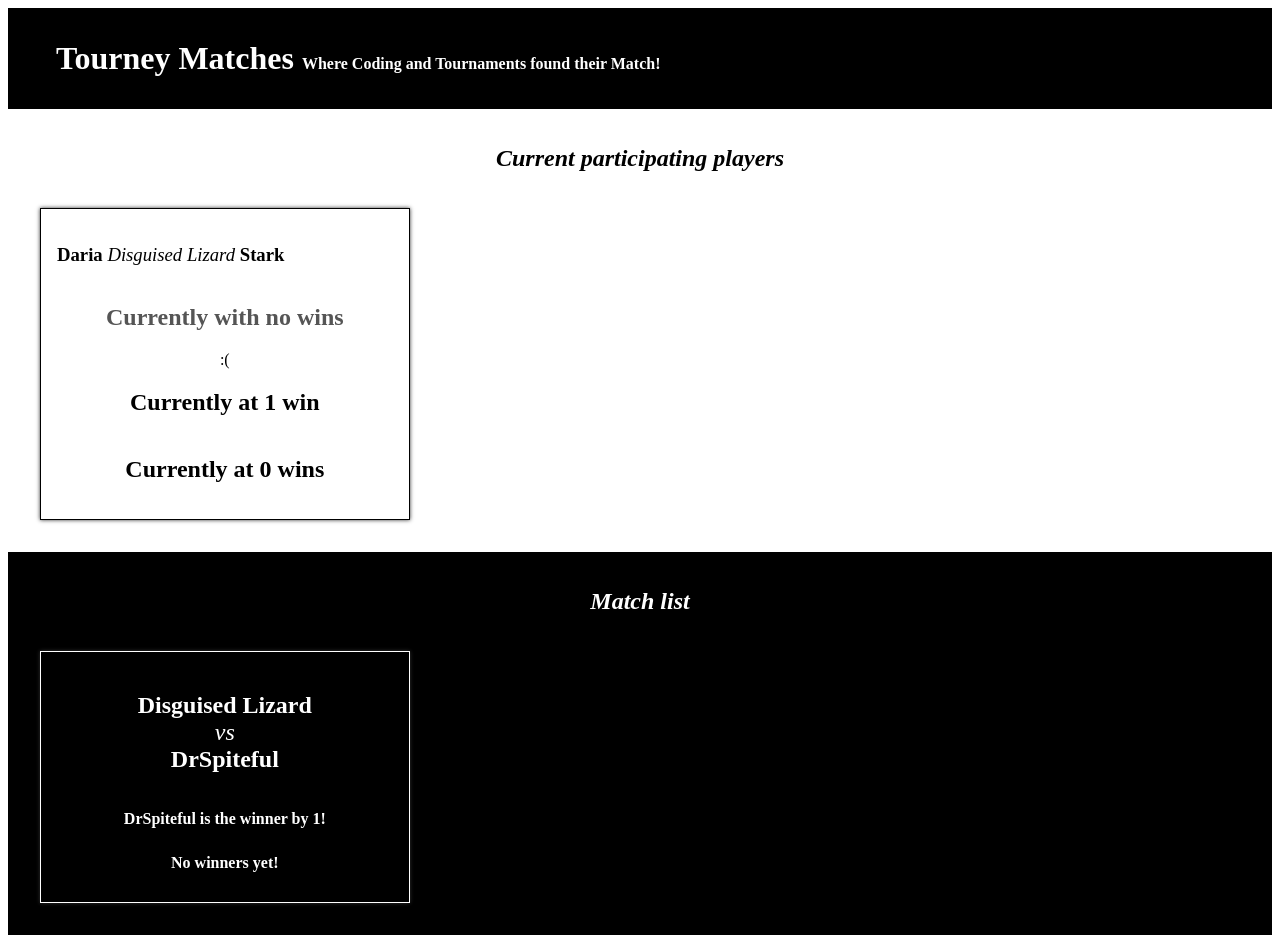
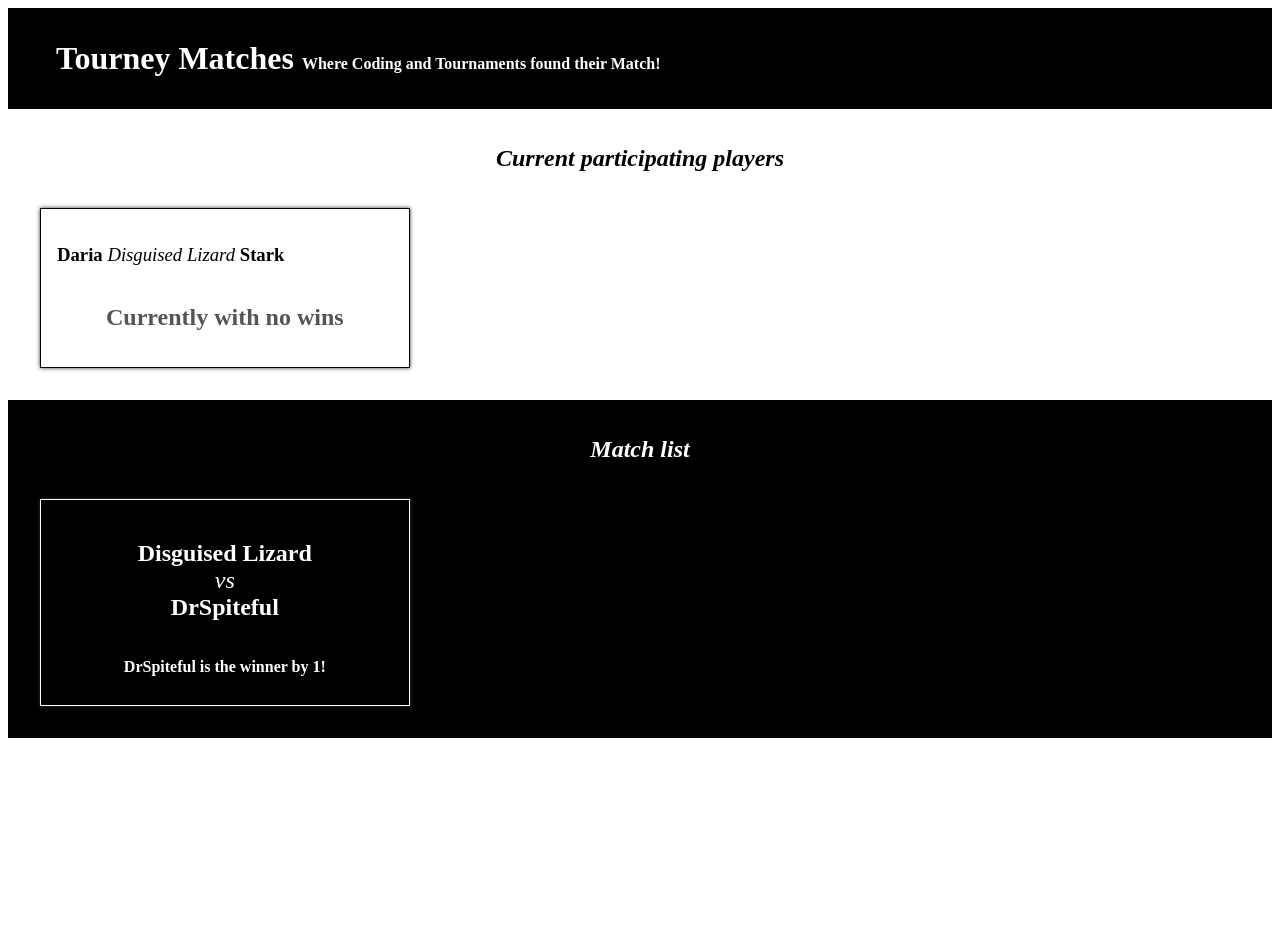
Before and after one commit to CourtneyODonnell/tourney-matches, a React (Create React App) app: page / in a window 1280 px wide. After the commit the page ends 800 px from the top, so only its background shows below. Built offline with nearby package versions, Linux system fonts and the light colour scheme.

Commit message:
conditional rendering

```diff
--- a/src/components/Match.js
+++ b/src/components/Match.js
@@ -7,9 +7,9 @@
     <article className="Match">
       <h1>{props.players[0]} <span>vs</span> {props.players[1]}</h1>
       {/* To be shown when there is a winner */}
-      <h2>{props.winner} is the winner by {props.scoreDifference}!</h2>
+      {props.winner && <h2>{props.winner} is the winner by {props.scoreDifference}!</h2>}
       {/* To be shown when there is no winner */}
-      <h2>No winners yet!</h2>
+      {!props.winner && <h2>No winners yet!</h2>}
     </article>
   )
 }
--- a/src/components/Player.js
+++ b/src/components/Player.js
@@ -1,17 +1,16 @@
 import React from "react"; //optional
 
 //add a return statement that will return the Player HTML from the project overview reading
-function Player(props) {
-
-    return (
-      <article className="Player">
-        <h1>{props.firstName} <span>{props.gamerTag}</span> {props.lastName}</h1>
-        {/* To be shown when there is no wins */}<h2 className="zero">Currently with no wins </h2>:(
-        {/* To be shown when there is 1 win */}<h2>Currently at 1 win</h2>
-        {/* To be shown when there is more than one win */}<h2>Currently at {props.wins} wins</h2>
-      </article>
-    );
-  }
+function Player (props) {
+  return (
+    <article className="Player">
+      <h1>{props.firstName} <span>{props.gamerTag}</span> {props.lastName}</h1>
+      {props.wins === 0 && <h2 className="zero">Currently with no wins</h2>}
+      {props.wins === 1 && <h2>Currently at {props.wins} win</h2>}
+      {props.wins > 1 && <h2>Currently at {props.wins} wins</h2>}
+    </article>
+  );
+};
 
 //after function, write statement to export it
 export default Player;
```
